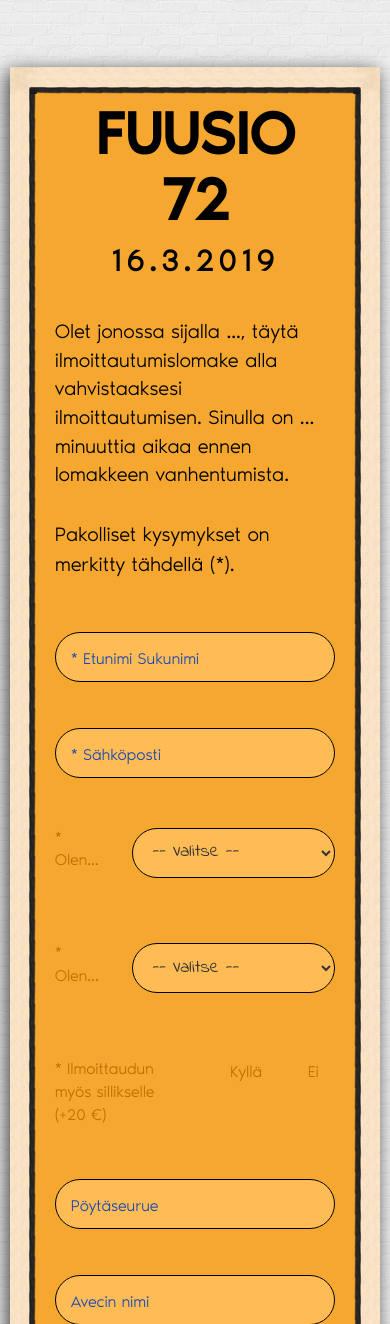
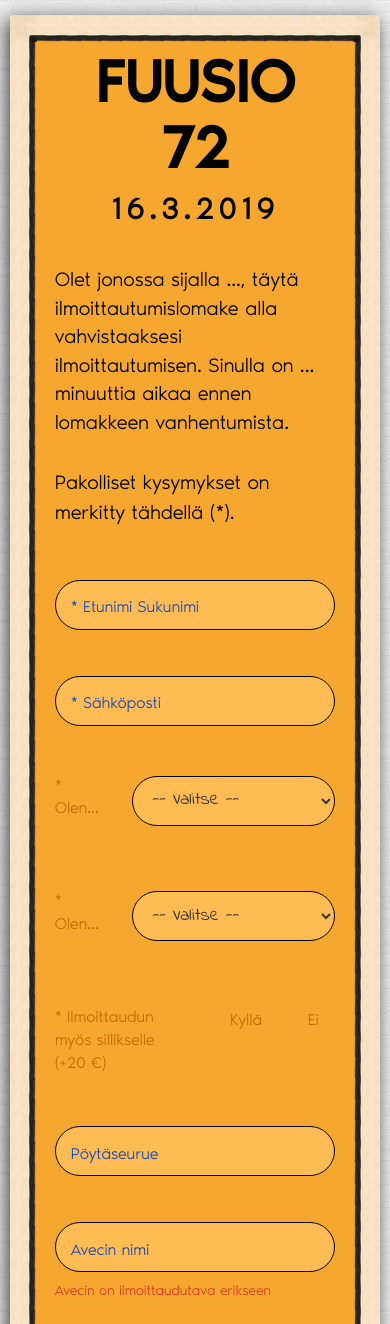
Before and after one commit to EinariTuukkanen/fuusio71-ilmo, a Flask app: page /registration in a window 390 px wide. Shown: the top 1324 px of the page. Run offline with Flask 2, Linux system fonts and the light colour scheme; data that the repository does not hold is empty; parts of the project's set-up code (start-up, migrations or seed data) failed here and were passed over; some libraries are stand-ins or nearby versions.

Commit message:
Minor style change

```diff
--- a/static/css/fuusio72.css
+++ b/static/css/fuusio72.css
@@ -579,7 +579,7 @@ select:-webkit-autofill:focus {
     font-size: 16px;
   }
   .container {
-    margin-top: 10px;
+    margin-top: 15px;
     width: 95%;
   }
   .form-control::placeholder {
--- a/templates/registration.html
+++ b/templates/registration.html
@@ -29,9 +29,6 @@
 </head>
 
 <body>
-    <br />
-    <br />
-
     <!-- Main Content -->
     <div class="container">
         <div class="header">
```
